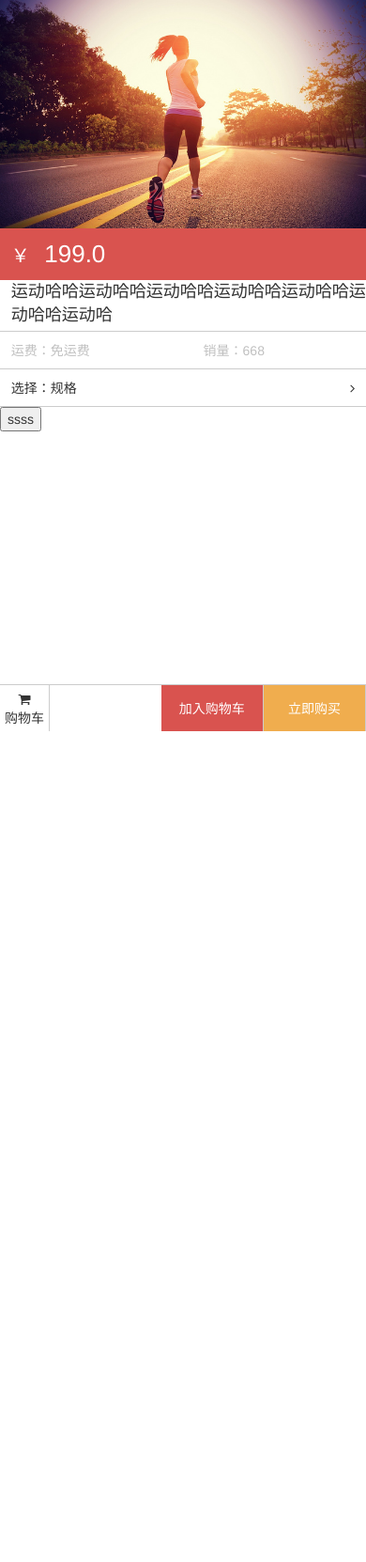
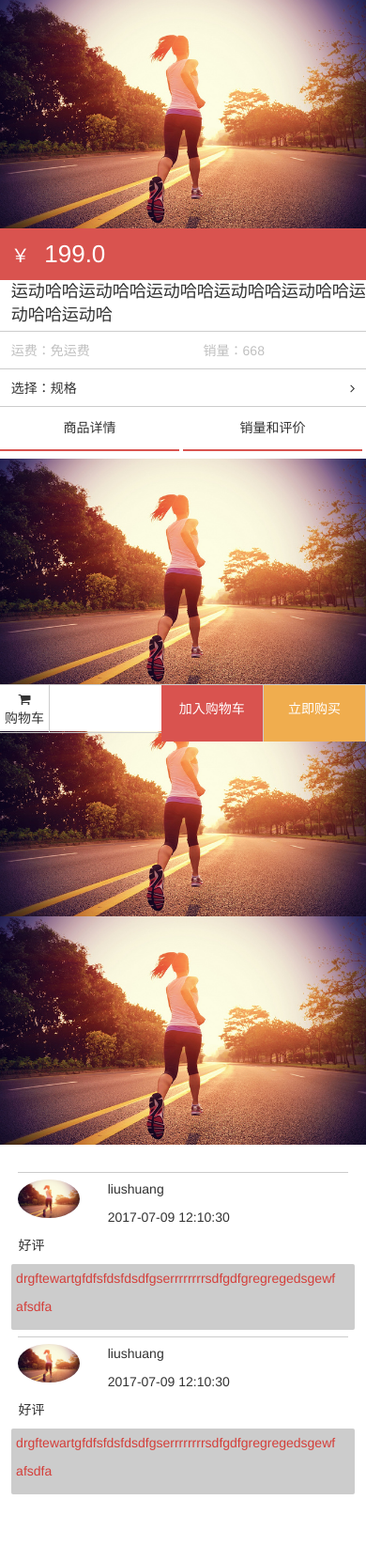
Before and after one commit to lsc1993/WXProject, a PHP site: page /html/product.html in a window 390 px wide. Shown: the part 66-1728 px from the top of the page at 94% size. Before the commit the page ends 844 px from the top, so only its background shows below. Run offline with PHP 8.4, Linux system fonts and the light colour scheme.

Commit message:
上传产品页面

```diff
--- a/WXOfWeb/css/product.css
+++ b/WXOfWeb/css/product.css
@@ -1,3 +1,7 @@
+.product-container {
+	margin-bottom: 50px;
+}
+
 .container-all-width {
 	width: 100%;
 	padding: 0;
@@ -84,3 +88,73 @@
 	margin-right: 3%;
 	float: right;
 }
+
+.product-detail-container {
+	width: 100%;
+	height: auto;
+}
+
+.product-detail-appraise-title {
+	width: 100%;
+	height: 45px;
+	margin-bottom: 10px;
+}
+
+.product-detail-appraise-title p {
+	width: 49%;
+	line-height: 45px;
+	text-align: center;
+	display: inline-block;
+	border-bottom: 2px solid #D9534F;
+}
+
+.product-detail-container ul {
+	list-style: none;
+	padding: 0;
+}
+
+.product-detail-container img {
+	width: 100%;
+}
+
+.product-appraise-user {
+	width: auto;
+	height: auto;
+	padding: 3%;
+	margin: 0 2% 0 2%;
+}
+
+.product-appraise-user ul {
+	list-style: none;
+	padding: 0;
+}
+
+.product-appraise-user ul li {
+	list-style: none;
+	padding-top: 2%;
+	margin-top: 2%;
+	border-top: 1px solid #CCCCCC;
+}
+
+.product-appraise-user img {
+	width: 100%;
+	height: 100%;
+	border-radius: 50%;
+}
+
+.product-appraise-return {
+	width: auto;
+	height: auto;
+	line-height: 30px;
+	padding-left: 5px;
+	margin: 0 2% 0 2%;
+	background-color: #CCCCCC;
+	border-radius: 2px;
+}
+
+.product-appraise-return p {
+	width: auto;
+	line-height: 30px;
+	color: #D43F3A;
+	word-break: break-all;
+}
--- a/WXOfWeb/html/product.html
+++ b/WXOfWeb/html/product.html
@@ -58,18 +58,58 @@
 								<i class="icon-angle-right"></i>
 							</div>
 						</div>
+						<div class="product-detail-appraise">
+							<div class="product-detail-appraise-title">
+								<p>商品详情</p>
+								<p>销量和评价</p>
+							</div>
+							<div class="product-detail-appraise-container">
+								<div id="product-detail" class="product-detail-container">
+									<ul>
+										<li v-for="img in imgurls" v-bind:key="img">
+											<img :src="img.imgurl"/>
+										</li>
+									</ul>
+								</div>
+								<div id="product-appraise" class="product-appraise-container">
+									<div class="product-appraise-content">
+										<div class="product-appraise-user container">
+											<ul>
+												<li v-for="appraise in userappraise" v-bind:key="appraise">
+													<div class="row">
+														<div class="col-md-2 col-sm-2 col-xs-3">
+															<img :src="appraise.userimg"/>
+														</div>
+														<div class="col-md-10 col-sm-10 col-xs-9">
+															<p>{{appraise.username}}</p>
+															<p>{{appraise.time}}</p>
+														</div>
+														<div class="col-md-12 col-sm-12 col-xs-12">
+															<p>{{appraise.userappraise}}</p>
+														</div>
+														<div class="product-appraise-return col-md-12 col-sm-12 col-xs-12">
+															<p v-if="showSellerReturn">{{appraise.sellerreturn}}</p>
+														</div>
+													</div>
+												</li>
+											</ul>
+										</div>
+									</div>
+								</div>
+							</div>
+						</div>
 					</div>
 				</div>
 			</div>
 		</div>
 		<div id="dialog-div">
-			<!--<button @click="showDialog('hello lsc')">dialog</button>
+			<!--<button @click="showDialog('hello lsc')">dialog</button>-->
 			<dialog-component id="dialog-modal-me" v-if="showModal" @close="showModal = false" :message="message">
-			</dialog-component>-->
+			</dialog-component>
 		</div>
 		<div id="popup-window-div">
 			<popup-window v-if="isShow" @close="dismiss()" :productitem="productMessage"></popup-window>
-			<button @click="showPopupWindow()">ssss</button>
+			<!--<button @click="showPopupWindow()">ssss</button>-->
 		</div>
 		<!--content end-->
 		<!--页面底部选项-->
@@ -124,7 +164,7 @@
 								<slot name="product-detail">
 									<div class="row">
 										<div class="product-img-pop col-md-2 col-sm-2 col-xs-3">
-											<img src="../img/20172001.jpg" />
+											<img :src="productitem[0].imgurl" />
 										</div>
 										<div class="product-price-name col-md-9 col-sm-9 col-xs-8">
 											<p>{{productitem[0].name}}</p>
@@ -141,9 +181,11 @@
 								<p>standard:</p>
 								<div class="product-standard-ul">
 									<ul>
-										<li>1ewrwerwerwerwe</li>
-										<li>1ewrwerwerwerwe</li>
-										<li>1ewrwerwerwerwe</li>
+										<li v-for="label in productitem[0].labels" v-bind:key="label">
+											{{label.label}}
+										</li>
+										<!--<li>1ewrwerwerwerwe</li>
+										<li>1ewrwerwerwerwe</li>-->
 									</ul>
 								</div>
 							</div>
--- a/WXOfWeb/js/product.js
+++ b/WXOfWeb/js/product.js
@@ -9,8 +9,49 @@ function getParam() {
 	alert(param);
 }
 
+var productDetali = new Vue({
+	el: "#product-detail",
+	data:{
+		imgurls:[
+		    {imgurl : "../img/20172001.jpg"},
+		    {imgurl : "../img/20172001.jpg"},
+		    {imgurl : "../img/20172001.jpg"}
+		]
+	}
+})
+
+var productAppraise = new Vue({
+	el: "#product-appraise",
+	data:{
+		isShowReturn : false,
+		userappraise:[
+		    {userimg: "../img/20172001.jpg",
+		     username: "liushuang",
+		     userappraise: "好评",
+		     time: "2017-07-09 12:10:30",
+		     sellerreturn: "drgftewartgfdfsfdsfdsdfgserrrrrrrrsdfgdfgregregedsgewfafsdfa"
+		   },
+		   {userimg: "../img/20172001.jpg",
+		     username: "liushuang",
+		     userappraise: "好评",
+		     time: "2017-07-09 12:10:30",
+		     sellerreturn: "drgftewartgfdfsfdsfdsdfgserrrrrrrrsdfgdfgregregedsgewfafsdfa"
+		    }
+		]
+	},
+    methods:{
+    	showSellerReturn: function(){
+    		if (this.userappraise[0].sellerreturn == "" || this.userappraise[0].sellerreturn.length == 0) {
+    			this.isShowReturn = false;
+    		} else {
+    			this.isShowReturn = true;
+    		}
+    	}
+    }
+})
+
 var popupWindow = Vue.component("popup-window",{
-	props:['productitem'],
+	props:['productitem','projectimg'],
 	template: "#popup-window-modal"
 })
 
@@ -22,7 +63,11 @@ var popup = new Vue({
 		    {imgurl: "../img/20172001.jpg",
 		     name: "wow",
 		     price: "299",
-		     labels: ["weqwdqwdqwdq","qweqwqweqe","dasfdwqef"]
+		     labels: [
+		         {label : "weqwdqwdrtyrtqwdq"},
+		         {label : "qweqwqweqyerte"},
+		         {label : "dasfdwqeftryrty"}
+		         ]
 		    }
 		]
 	},
```
